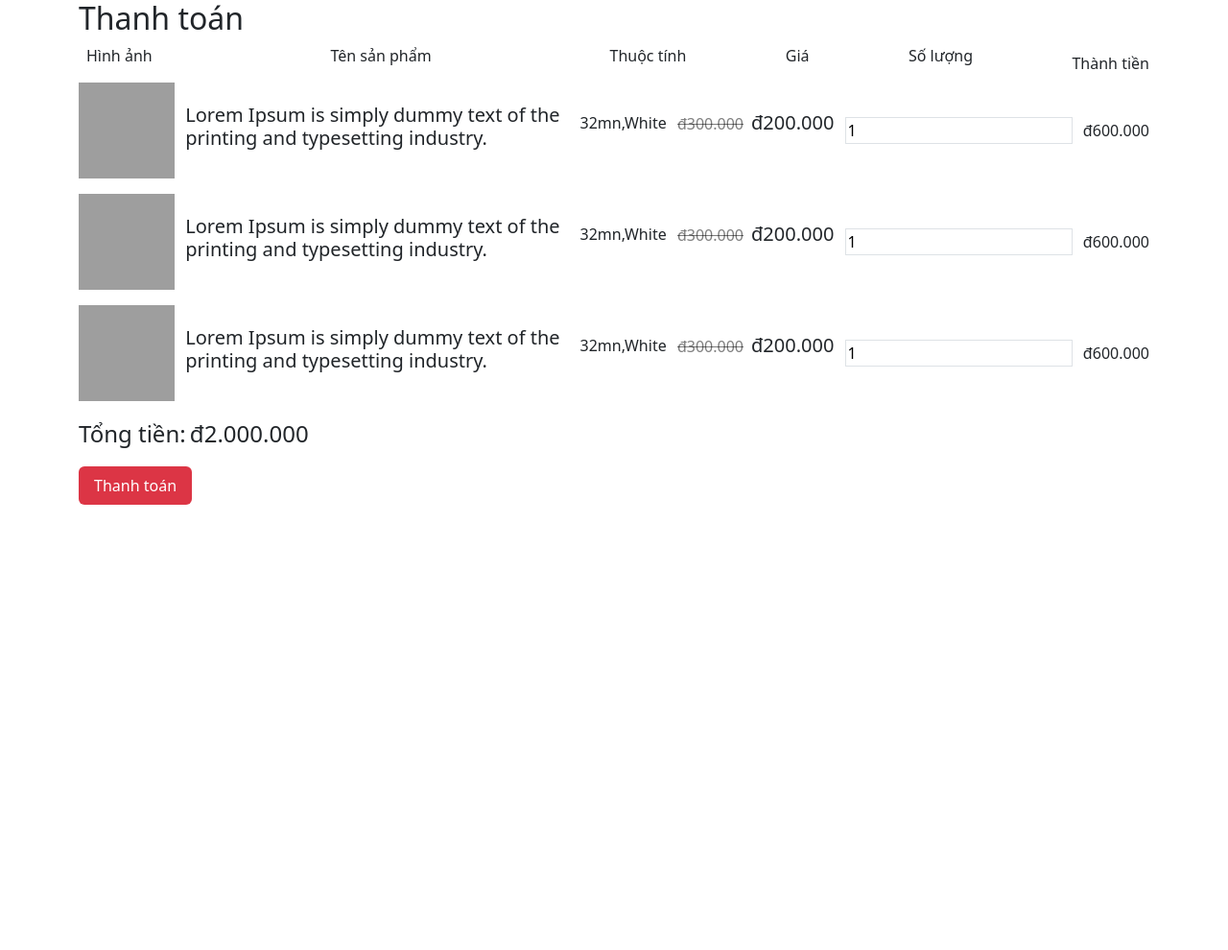
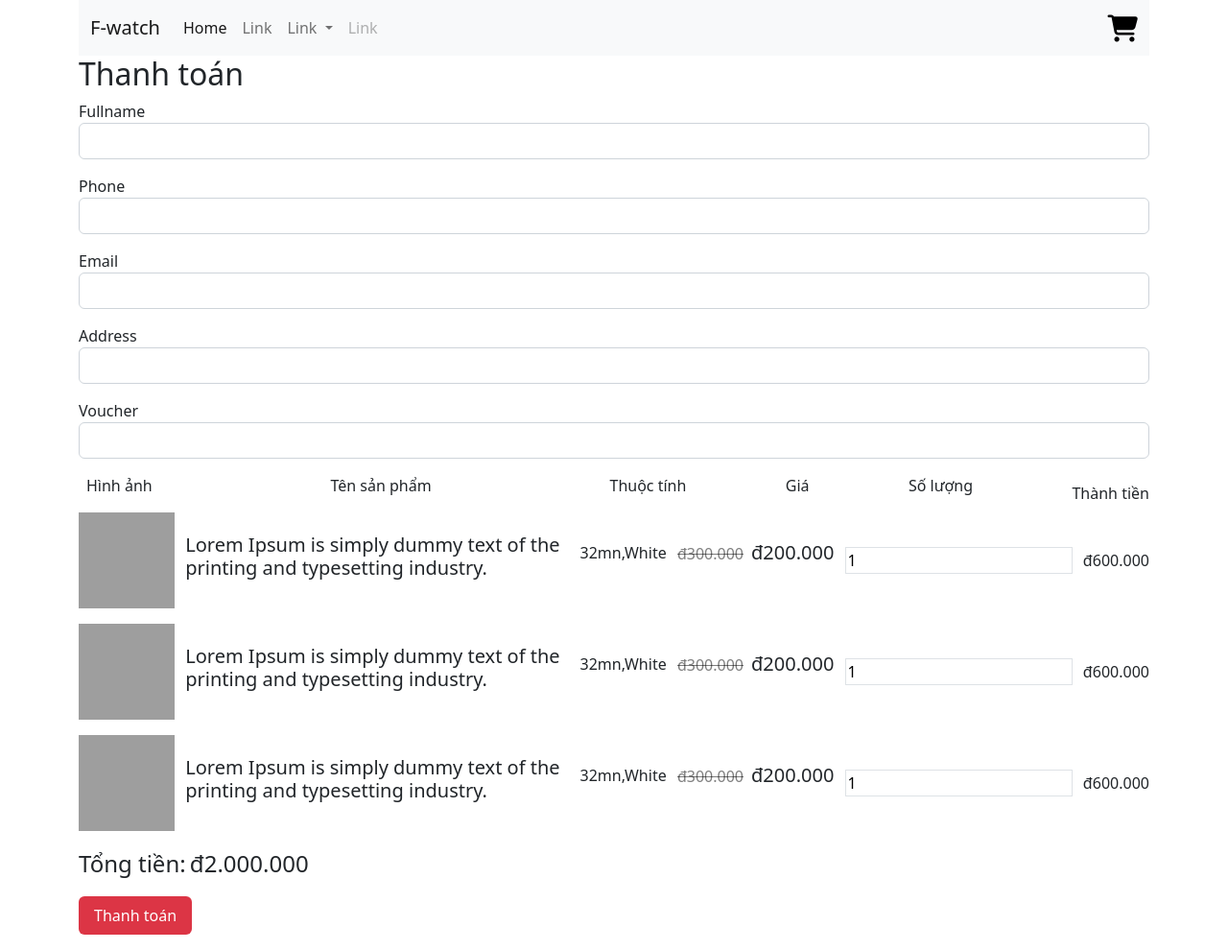
Before and after one commit to hoaphungvt-vp-7423456789/fakeda1, a PHP site: page /da1/app/views/client/pay.php in a window 1280 px wide. Shown: the whole page at 96% size. Before the commit the page ends 526 px from the top, so only its background shows below. Run offline with PHP 8.4, Linux system fonts and the light colour scheme; some libraries are stand-ins or nearby versions; grey boxes are pictures that could not be loaded.

Commit message:
update layout client

```diff
--- a/app/controllers/HomeController.php
+++ b/app/controllers/HomeController.php
@@ -19,4 +19,7 @@ class HomeController extends BaseController
     public function pay(){
         require_once './app/views/client/pay.php';
     }
+    public function paySuccess(){
+        require_once './app/views/client/paysuccess.php';
+    }
 }
--- a/app/views/client/detail.php
+++ b/app/views/client/detail.php
@@ -44,7 +44,7 @@
                             <a class="nav-link disabled">Link</a>
                         </li>
                     </ul>
-                    <a href="<?= BASE_URL . '/cart' ?>" class="fs-3"><i class="fa-solid fa-cart-shopping"></i></a>
+                    <a href="<?= BASE_URL . '/cart' ?>" class="fs-3 text-black"><i class="fa-solid fa-cart-shopping"></i></a>
                     <!-- <form class="d-flex" role="search">
                         <input class="form-control me-2" type="search" placeholder="Search" aria-label="Search">
                         <button class="btn btn-outline-success" type="submit">Search</button>
--- a/app/views/client/pay.php
+++ b/app/views/client/pay.php
@@ -12,8 +12,66 @@
 
 <body>
     <div class="container">
+        <!-- nav -->
+        <nav class="navbar navbar-expand-lg bg-light">
+            <div class="container-fluid">
+                <a class="navbar-brand" href="#">F-watch</a>
+                <button class="navbar-toggler" type="button" data-bs-toggle="collapse" data-bs-target="#navbarScroll" aria-controls="navbarScroll" aria-expanded="false" aria-label="Toggle navigation">
+                    <span class="navbar-toggler-icon"></span>
+                </button>
+                <div class="collapse navbar-collapse" id="navbarScroll">
+                    <ul class="navbar-nav me-auto my-2 my-lg-0 navbar-nav-scroll" style="--bs-scroll-height: 100px;">
+                        <li class="nav-item">
+                            <a class="nav-link active" aria-current="page" href="#">Home</a>
+                        </li>
+                        <li class="nav-item">
+                            <a class="nav-link" href="#">Link</a>
+                        </li>
+                        <li class="nav-item dropdown">
+                            <a class="nav-link dropdown-toggle" href="#" role="button" data-bs-toggle="dropdown" aria-expanded="false">
+                                Link
+                            </a>
+                            <ul class="dropdown-menu">
+                                <li><a class="dropdown-item" href="#">Action</a></li>
+                                <li><a class="dropdown-item" href="#">Another action</a></li>
+                                <li>
+                                    <hr class="dropdown-divider">
+                                </li>
+                                <li><a class="dropdown-item" href="#">Something else here</a></li>
+                            </ul>
+                        </li>
+                        <li class="nav-item">
+                            <a class="nav-link disabled">Link</a>
+                        </li>
+                    </ul>
+                    <a href="<?= BASE_URL . '/cart' ?>" class="fs-3 text-black"><i class="fa-solid fa-cart-shopping"></i></a>
+                </div>
+            </div>
+        </nav>
         <div>
             <h2>Thanh toán</h2>
+
+            <form action="<?= BASE_URL . '/paysuccess' ?>">
+                <div class="mb-3">
+                    <label for="">Fullname</label>
+                    <input type="text" class="form-control">
+                </div>
+                <div class="mb-3">
+                    <label for="">Phone</label>
+                    <input type="text" class="form-control">
+                </div>
+                <div class="mb-3">
+                    <label for="">Email</label>
+                    <input type="text" class="form-control">
+                </div>
+                <div class="mb-3">
+                    <label for="">Address</label>
+                    <input type="text" class="form-control">
+                </div>
+                <div class="mb-3">
+                    <label for="">Voucher</label>
+                    <input type="text" class="form-control">
+                </div>
                 <div class="d-flex align-items-center justify-content-between text-center">
                     <p class="ms-2">Hình ảnh</p>
                     <p style="width: 270px;">Tên sản phẩm</p>
@@ -22,7 +80,6 @@
                     <p>Số lượng</p>
                     <p class="mb-0">Thành tiền</p>
                 </div>
-            <form action="">
                 <div class="d-flex align-items-center justify-content-between mb-3">
                     <img src="https://picsum.photos/200/300?grayscale" alt="" style="width: 100px; height: 100px;">
                     <h2 style="max-width: 400px;" class="fs-5">Lorem Ipsum is simply dummy text of the printing and typesetting industry.</h2>
@@ -49,7 +106,7 @@
                 </div>
                 <p class="d-inline-block fs-4">Tổng tiền:</p>
                 <p class="d-inline-block fs-4">đ2.000.000</p>
-                <button class="border-0 py-2 px-3 bg-danger text-white rounded d-block">Thanh toán</button>
+                <button class="border-0 py-2 px-3 bg-danger text-white rounded d-block mb-3">Thanh toán</button>
             </form>
         </div>
     </div>
--- a/index.php
+++ b/index.php
@@ -29,6 +29,10 @@ switch ($url) {
     case 'pay':
         $ctr = new HomeController;
         $ctr->pay();
+        break;
+    case 'paysuccess':
+        $ctr = new HomeController;
+        $ctr->paySuccess();
         break;
     case 'brands-index':
         # code...
```
Also changed, not shown: app/views/client/cart.php (+22 -18 lines), app/views/client/homepage.php (+12 -12 lines), app/views/client/paysuccess.php (added, +20 -0 lines). Lines whose indentation alone changed are shown as unchanged.
